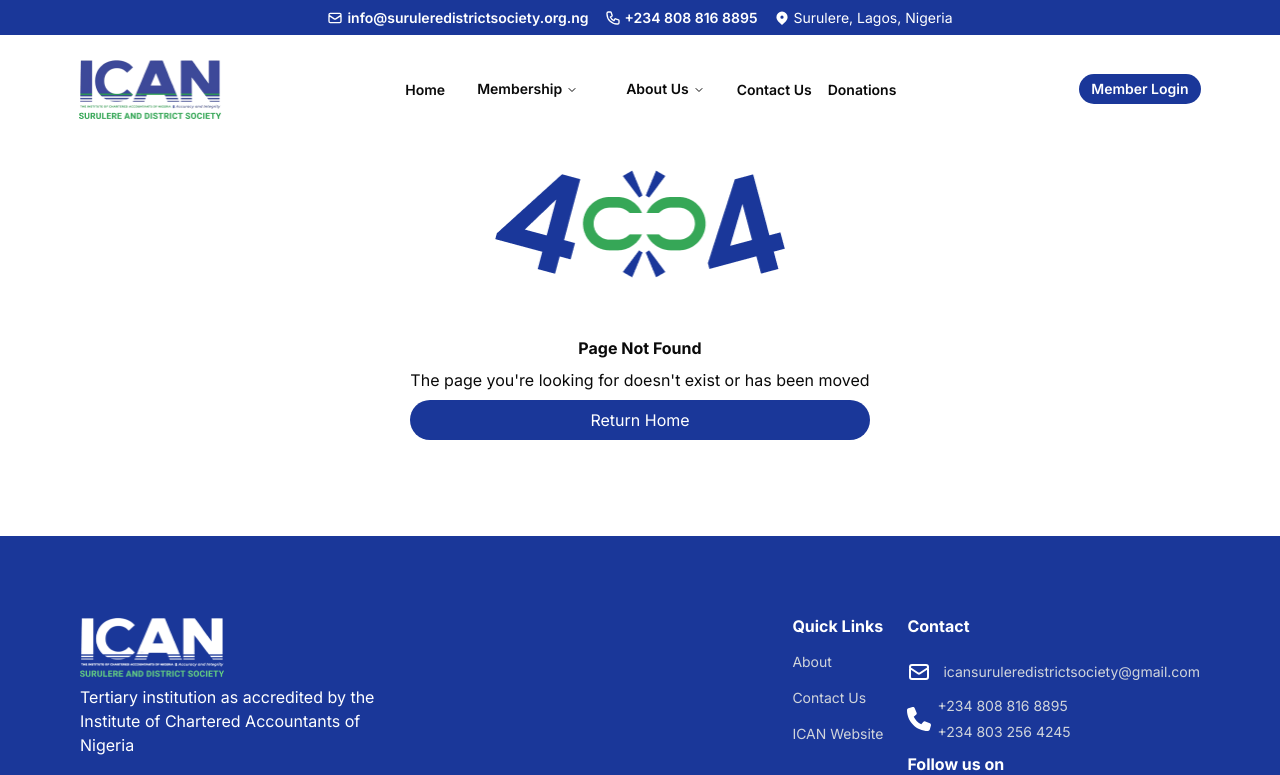
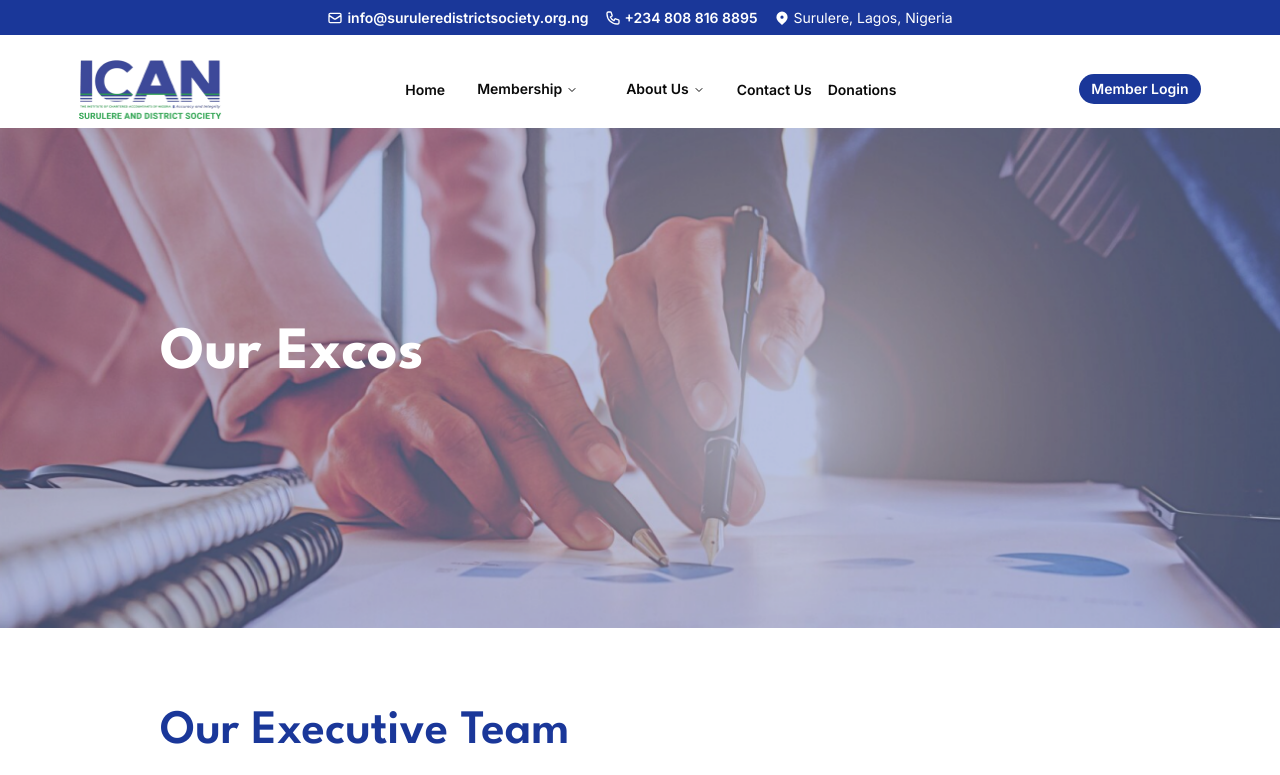
Before and after one commit to Edema-wxd/ican-frontend, a Next.js app: page /about-us/our-excos in a window 1280 px wide. Before the commit this address had no page. Shown: the top 775 px of the page. Built offline with nearby package versions, Linux system fonts and the light colour scheme; a web font is replaced by a local one.

Commit message:
updated our team page to excos

```diff
--- a/src/app/about-us/our-team/page.tsx
+++ b/src/app/about-us/our-excos/page.tsx
@@ -9,7 +9,7 @@
       <Heroimg
         subtxt={""}
         toggle={false}
-        maintxt="Our Team"
+        maintxt="Our Excos"
         imageUrl="/ourteamhero.png"
       >
         <></>
--- a/src/components/Mainheader.jsx
+++ b/src/components/Mainheader.jsx
@@ -113,7 +113,7 @@
                     <Link href="/about-us" legacyBehavior passHref>
                       <NavigationMenuLink>About SDS</NavigationMenuLink>
                     </Link>
-                    <Link href="/about-us/our-team" legacyBehavior passHref>
+                    <Link href="/about-us/our-excos" legacyBehavior passHref>
                       <NavigationMenuLink>Our Excos</NavigationMenuLink>
                     </Link>
                   </div>
@@ -190,7 +190,7 @@
               <AccordionContent className=" flex flex-col gap-2">
                 <Link href="/about-us/how-it-works">How it works</Link>
                 <Link href="/about-us">About ICAN SDS</Link>
-                <Link href="/about-us/our-team">Our Excos</Link>
+                <Link href="/about-us/our-excos">Our Excos</Link>
               </AccordionContent>
             </AccordionItem>
           </Accordion>
```
